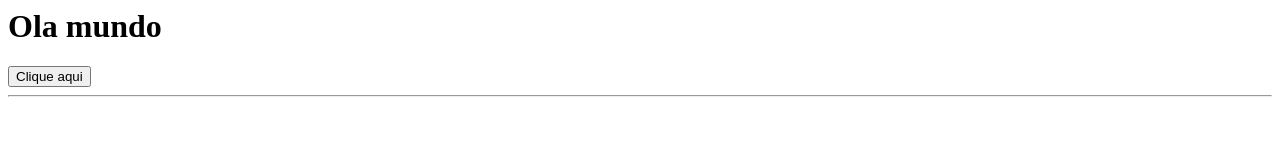
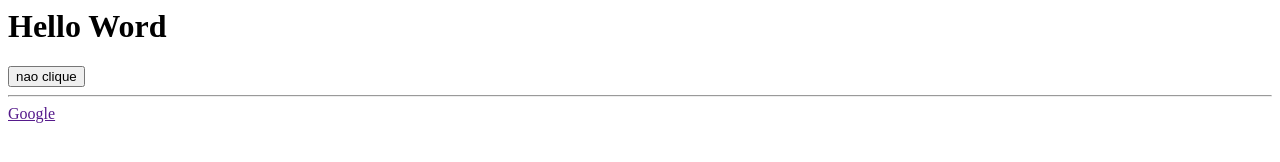
Before and after one commit to leuchtenberg/robertolp, a plain HTML site: page index.html in a window 1280 px wide. Drawn offline with Linux system fonts and the light colour scheme.

Commit message:
Altera o conteúdo do index

```diff
--- a/index.html
+++ b/index.html
@@ -1,6 +1,8 @@
-<h1> Ola mundo </h1>
+<h1> Hello Word </h1>
 
-<button> Clique aqui </button>
+<button> nao clique </button>
 
 
 <hr>
+
+<a href=""> Google </a>
```
